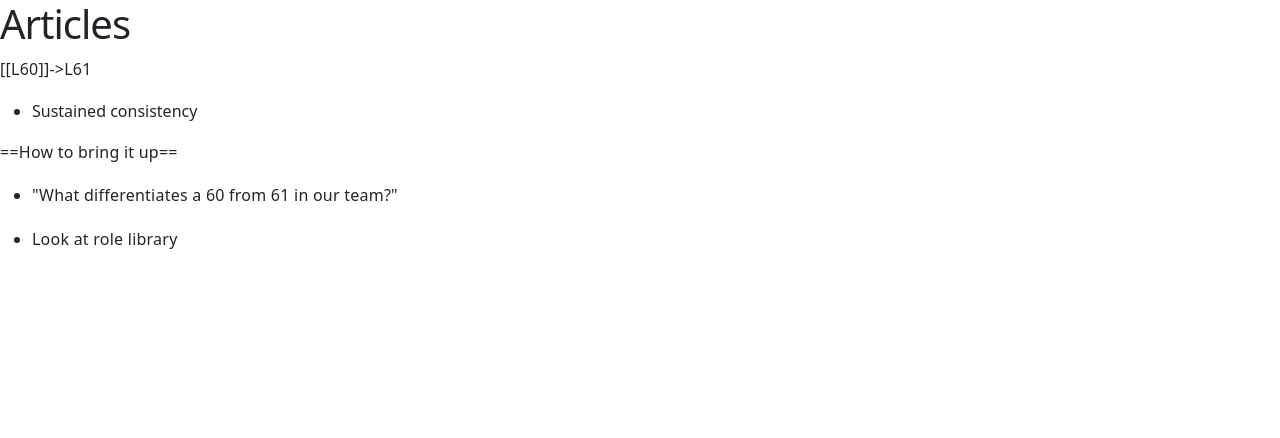
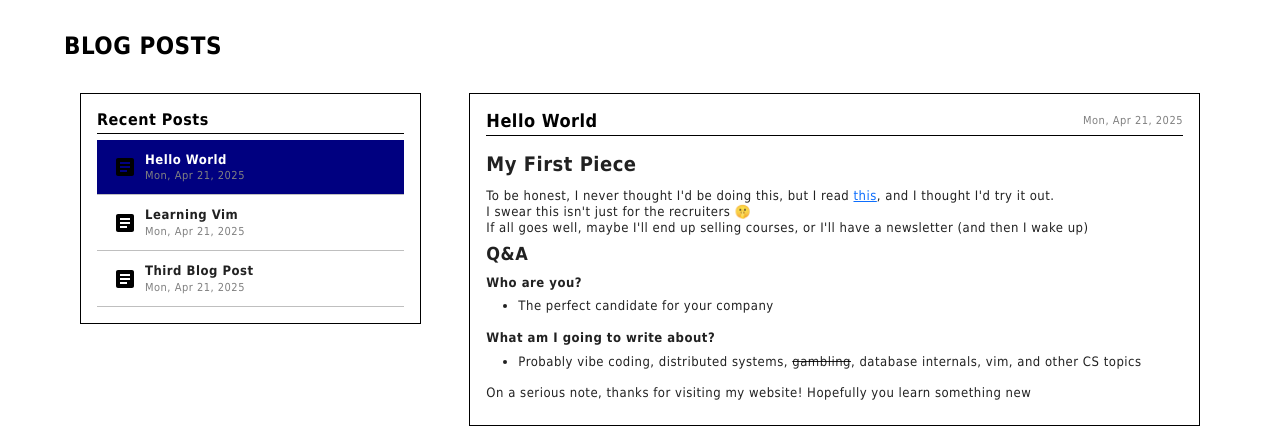
Before and after one commit to JoeS51/Johannes_Sluis_Portfolio_3.0, a React (Create React App) app: page /articles in a window 1280 px wide. Shown: the top 438 px of the page. Built offline with nearby package versions, Linux system fonts and the light colour scheme.

Commit message:
making articles page

```diff
--- a/package.json
+++ b/package.json
@@ -29,6 +29,7 @@
     "react-scripts": "5.0.1",
     "react-scroll": "^1.9.3",
     "react-spring": "^9.7.4",
+    "remark-gfm": "^4.0.1",
     "simplex-noise": "^4.0.3",
     "styled-components": "^6.1.13",
     "tailwind-merge": "^2.5.4",
--- a/src/Articles.js
+++ b/src/Articles.js
@@ -1,33 +1,222 @@
 import React, { useEffect, useState } from 'react';
 import ReactMarkdown from 'react-markdown';
-import md from './microsoft.md'
+import md from './articles/first.md';
+import vim from './articles/learning-vim.md';
+import {
+    Box,
+    Paper,
+    Typography,
+    List,
+    ListItem,
+    ListItemButton,
+    ListItemText,
+    Divider,
+    Container,
+    Grid,
+    styled
+} from '@mui/material';
+import ArticleIcon from '@mui/icons-material/Article';
+import remarkGfm from 'remark-gfm';
 
-const markdown = `
-# Hello 👋
+// Create a styled Paper component for the Windows XP look
+const StyledPaper = styled(Paper)(({ theme }) => ({
+    backgroundColor: '#ffffff',
+    border: '1px solid #000000',
+    borderRadius: '0px',
+    boxShadow: 'none',
+    padding: theme.spacing(2),
+    margin: theme.spacing(2),
+}));
 
-This is a **Markdown** _example_.
-- It supports lists
-- \`inline code\`
-`;
+// Create a styled ListItemButton for the classic Windows look
+const StyledListItemButton = styled(ListItemButton)(({ theme }) => ({
+    '&.Mui-selected': {
+        backgroundColor: '#000080',
+        color: '#ffffff',
+        '&:hover': {
+            backgroundColor: '#000080',
+        },
+    },
+    '&:hover': {
+        backgroundColor: '#c0c0c0',
+    },
+}));
+
+// Windows XP font styles
+const xpFontStyles = {
+    fontFamily: 'Tahoma, Arial, sans-serif',
+    letterSpacing: '0.5px',
+    lineHeight: '1.2',
+};
+
+// Sample blog posts data with dates
+const blogPosts = [
+    {
+        id: 1,
+        title: 'Hello World',
+        content: md,
+        date: '2025-04-21'
+    },
+    {
+        id: 2,
+        title: 'Learning Vim',
+        content: vim,
+        date: '2025-04-21'
+    },
+    {
+        id: 3,
+        title: 'Third Blog Post',
+        content: 'Coming soon...',
+        date: '2025-04-21'
+    },
+];
+
+// Format date to look like Windows XP style
+const formatDate = (dateString) => {
+    const date = new Date(dateString);
+    return date.toLocaleDateString('en-US', {
+        weekday: 'short',
+        year: 'numeric',
+        month: 'short',
+        day: 'numeric'
+    });
+};
 
 export default function Articles() {
-    const [markdown, setMarkdown] = useState('test');
+    const [selectedPost, setSelectedPost] = useState(blogPosts[0]);
+    const [markdown, setMarkdown] = useState('');
 
     useEffect(() => {
-        fetch(md)
-            .then((res) => {
-                console.log(res);
-                return res.text();
-            })
-            .then((text) => setMarkdown(text));
-    }, []);
+        if (selectedPost.id === 1 || selectedPost.id === 2) {
+            fetch(selectedPost.content)
+                .then((res) => res.text())
+                .then((text) => setMarkdown(text));
+        } else {
+            setMarkdown(selectedPost.content);
+        }
+    }, [selectedPost]);
 
     return (
-        <div>
-            <h1>Articles</h1>
-            <ReactMarkdown>
-                {markdown}
-            </ReactMarkdown>
-        </div>
+        <Container maxWidth="lg">
+            <Box sx={{ mt: 4 }}>
+                <Typography
+                    variant="h4"
+                    component="h1"
+                    gutterBottom
+                    sx={{
+                        color: '#000000',
+                        ...xpFontStyles,
+                        fontWeight: 'bold',
+                        textTransform: 'uppercase',
+                        fontSize: '24px',
+                        marginBottom: '16px'
+                    }}
+                >
+                    Blog Posts
+                </Typography>
+                <Grid container spacing={2}>
+                    {/* Blog List */}
+                    <Grid item xs={12} md={4}>
+                        <StyledPaper>
+                            <Typography
+                                variant="h6"
+                                gutterBottom
+                                sx={{
+                                    color: '#000000',
+                                    ...xpFontStyles,
+                                    fontWeight: 'bold',
+                                    borderBottom: '1px solid #000000',
+                                    paddingBottom: '4px',
+                                    fontSize: '16px'
+                                }}
+                            >
+                                Recent Posts
+                            </Typography>
+                            <List sx={{ padding: 0 }}>
+                                {blogPosts.map((post) => (
+                                    <React.Fragment key={post.id}>
+                                        <ListItem disablePadding>
+                                            <StyledListItemButton
+                                                selected={selectedPost.id === post.id}
+                                                onClick={() => setSelectedPost(post)}
+                                            >
+                                                <ArticleIcon sx={{ mr: 1, color: '#000000' }} />
+                                                <ListItemText
+                                                    primary={
+                                                        <Box>
+                                                            <Typography
+                                                                sx={{
+                                                                    ...xpFontStyles,
+                                                                    fontSize: '13px',
+                                                                    fontWeight: 'bold'
+                                                                }}
+                                                            >
+                                                                {post.title}
+                                                            </Typography>
+                                                            <Typography
+                                                                sx={{
+                                                                    ...xpFontStyles,
+                                                                    fontSize: '11px',
+                                                                    color: '#808080',
+                                                                    marginTop: '2px'
+                                                                }}
+                                                            >
+                                                                {formatDate(post.date)}
+                                                            </Typography>
+                                                        </Box>
+                                                    }
+                                                />
+                                            </StyledListItemButton>
+                                        </ListItem>
+                                        <Divider sx={{ borderColor: '#000000' }} />
+                                    </React.Fragment>
+                                ))}
+                            </List>
+                        </StyledPaper>
+                    </Grid>
+                    {/* Blog Content */}
+                    <Grid item xs={12} md={8}>
+                        <StyledPaper>
+                            <Box sx={{ display: 'flex', justifyContent: 'space-between', alignItems: 'center', borderBottom: '1px solid #000000', paddingBottom: '4px' }}>
+                                <Typography
+                                    variant="h5"
+                                    sx={{
+                                        color: '#000000',
+                                        ...xpFontStyles,
+                                        fontWeight: 'bold',
+                                        fontSize: '18px'
+                                    }}
+                                >
+                                    {selectedPost.title}
+                                </Typography>
+                                <Typography
+                                    sx={{
+                                        ...xpFontStyles,
+                                        fontSize: '11px',
+                                        color: '#808080'
+                                    }}
+                                >
+                                    {formatDate(selectedPost.date)}
+                                </Typography>
+                            </Box>
+                            <Box sx={{ mt: 2 }}>
+                                <ReactMarkdown
+                                    remarkPlugins={[remarkGfm]}
+                                    components={{
+                                        p: ({ node, ...props }) => <Typography {...props} sx={{ ...xpFontStyles, fontSize: '13px', marginBottom: '8px' }} />,
+                                        h1: ({ node, ...props }) => <Typography {...props} sx={{ ...xpFontStyles, fontSize: '20px', fontWeight: 'bold', marginBottom: '12px' }} />,
+                                        h2: ({ node, ...props }) => <Typography {...props} sx={{ ...xpFontStyles, fontSize: '18px', fontWeight: 'bold', marginBottom: '10px' }} />,
+                                        h3: ({ node, ...props }) => <Typography {...props} sx={{ ...xpFontStyles, fontSize: '16px', fontWeight: 'bold', marginBottom: '8px' }} />,
+                                        li: ({ node, ...props }) => <Typography component="li" {...props} sx={{ ...xpFontStyles, fontSize: '13px', marginBottom: '4px' }} />,
+                                    }}
+                                >
+                                    {markdown}
+                                </ReactMarkdown>
+                            </Box>
+                        </StyledPaper>
+                    </Grid>
+                </Grid>
+            </Box>
+        </Container>
     );
 }
--- /dev/null
+++ b/src/articles/first.md
@@ -0,0 +1,14 @@
+# My First Piece
+To be honest, I never thought I'd be doing this, but I read [this](https://www.swyx.io/learn-in-public), and I thought I'd try it out.
+I swear this isn't just for the recruiters 🤫
+If all goes well, maybe I'll end up selling courses, or I'll have a newsletter (and then I wake up)
+
+## Q&A
+
+**Who are you?**
+- The perfect candidate for your company
+
+**What am I going to write about?**
+- Probably vibe coding, distributed systems, ~~gambling~~, database internals, vim, and other CS topics
+
+On a serious note, thanks for visiting my website! Hopefully you learn something new
--- /dev/null
+++ b/src/articles/learning-vim.md
@@ -0,0 +1,12 @@
+# Ultimate Programmer
+
+So you want to learn vim?
+The first and most important step before you learn vim is to reconsider it.
+If you still want to learn it, I'll give you the ultimate guide as someone that has been using it for about 4 months now.
+## Understanding the basics
+- h, j, k, l is so random why do we use them?
+
+ok go ahead and screenshot these I know you want to here's my venmo:
+
+
+![picture of grass](/images/touch-grass.jpg)
--- a/src/microsoft.md
+++ /dev/null
@@ -1,8 +0,0 @@
-[[L60]]->L61
-- Sustained consistency
-
-==How to bring it up==
-- "What differentiates a 60 from 61 in our team?"
-
-
-- Look at role library
```
Also changed, not shown: public/images/touch-grass.jpg (added), 1 other file (tests, documents, lock files or other folders).
